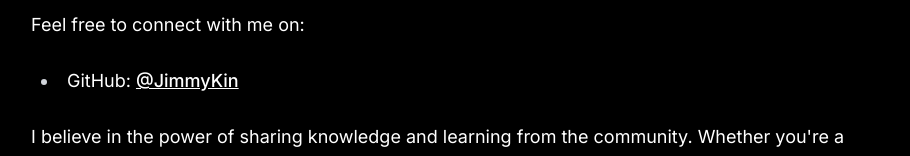
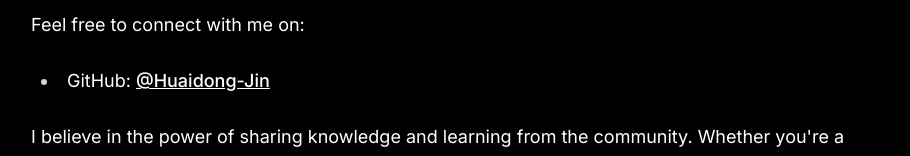
Before and after one commit to Huaidong-Jin/huaidong-jin.github.io, a Next.js app: page /about in a window 1280 px wide. Shown: the part 796-952 px from the top of the page, without its empty margins (185-1095 px from the left). Built offline with nearby package versions, Linux system fonts and the light colour scheme.

Commit message:
Update repository and username references to Huaidong-Jin/huaidong-jin.github.io

```diff
--- a/app/about/page.tsx
+++ b/app/about/page.tsx
@@ -34,7 +34,7 @@ export default function AboutPage() {
           <p>Feel free to connect with me on:</p>
           <ul>
             <li>
-              GitHub: <a href="https://github.com/JimmyKin" target="_blank" rel="noopener noreferrer">@JimmyKin</a>
+              GitHub: <a href="https://github.com/Huaidong-Jin" target="_blank" rel="noopener noreferrer">@Huaidong-Jin</a>
             </li>
           </ul>
 
--- a/app/layout.tsx
+++ b/app/layout.tsx
@@ -7,7 +7,7 @@ import Footer from '@/components/Footer';
 const inter = Inter({ subsets: ['latin'] });
 
 export const metadata: Metadata = {
-  metadataBase: new URL('https://jimmykin.github.io'),
+  metadataBase: new URL('https://huaidong-jin.github.io'),
   title: {
     default: 'Huaidong Jin Blog',
     template: '%s | Huaidong Jin Blog',
@@ -19,7 +19,7 @@ export const metadata: Metadata = {
   openGraph: {
     type: 'website',
     locale: 'en_US',
-    url: 'https://jimmykin.github.io/',
+    url: 'https://huaidong-jin.github.io/',
     title: 'Huaidong Jin Blog',
     description: 'Lifelong Generative AI & Robotics Pitfall Explorer',
     siteName: 'Huaidong Jin Blog',
@@ -28,7 +28,7 @@ export const metadata: Metadata = {
     card: 'summary_large_image',
     title: 'Huaidong Jin Blog',
     description: 'Lifelong Generative AI & Robotics Pitfall Explorer',
-    creator: '@JimmyKin',
+    creator: '@HuaidongJin',
   },
   robots: {
     index: true,
--- a/components/Footer.tsx
+++ b/components/Footer.tsx
@@ -4,7 +4,7 @@ export default function Footer() {
       <div className="max-w-4xl mx-auto px-6 py-8 text-center">
         <div className="social-links mb-4">
           <a
-            href="https://github.com/JimmyKin"
+            href="https://github.com/Huaidong-Jin"
             target="_blank"
             rel="noopener noreferrer"
             className="text-foreground hover:opacity-80 transition-opacity text-2xl"
--- a/package.json
+++ b/package.json
@@ -1,5 +1,5 @@
 {
-  "name": "jimmy.github.io",
+  "name": "huaidong-jin.github.io",
   "version": "1.0.0",
   "private": true,
   "scripts": {
--- a/scripts/generate-rss.js
+++ b/scripts/generate-rss.js
@@ -5,7 +5,7 @@ const { getPosts } = require('../lib/getPosts');
 async function generateRSS() {
   try {
     const posts = await getPosts();
-    const siteUrl = 'https://jimmy.github.io';
+    const siteUrl = 'https://huaidong-jin.github.io';
 
     const rssItems = posts
       .slice(0, 10) // Only latest 10 posts
```
Also changed, not shown: 2 other files (tests, documents, lock files or other folders).
